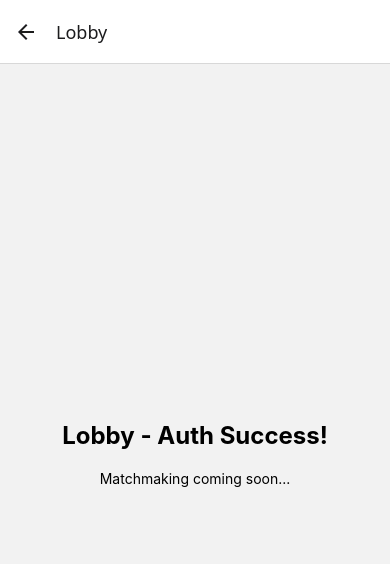
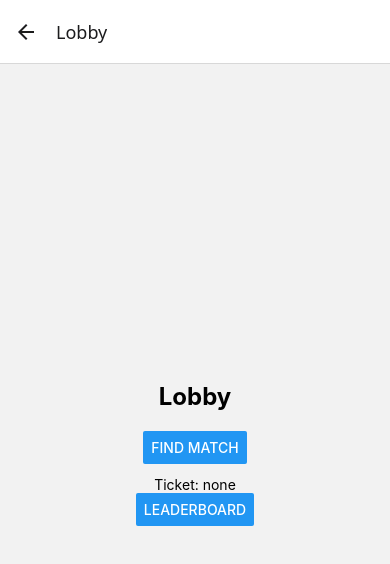
Before and after one commit to mdrazak2001/tictactoe-nakama, a React Native app in the folder client/: screen /Lobby in a window 390 px wide. Shown: the top 564 px of the page. Built offline with nearby package versions, Linux system fonts and the light colour scheme; what @heroiclabs/nakama-js, react-native-worklets would draw is missing.

Commit message:
Match making init

```diff
--- a/client/App.tsx
+++ b/client/App.tsx
@@ -21,7 +21,7 @@ export default function App() {
         <Stack.Navigator initialRouteName="Auth">
           <Stack.Screen name="Auth" component={AuthScreen} options={{ title: 'Login' }} />
           <Stack.Screen name="Lobby" component={LobbyScreen} options={{ title: 'Lobby' }} />
-          {/* <Stack.Screen name="Game" component={GameScreen} options={{ title: 'Game' }} /> */}
+          <Stack.Screen name="Game" component={GameScreen} options={{ title: 'Game' }} />
           {/* <Stack.Screen name="Leaderboard" component={LeaderboardScreen} options={{ title: 'Leaderboard' }} /> */}
         </Stack.Navigator>
       </NavigationContainer>
--- a/client/screens/GameScreen.tsx
+++ b/client/screens/GameScreen.tsx
@@ -1,6 +1,8 @@
-// screens/GameScreen.tsx - 3x3 Board with WS Moves
+// screens/GameScreen.tsx
 import React, { useState, useEffect } from 'react';
 import { View, TouchableOpacity, Text, StyleSheet, Alert, Button } from 'react-native';
+import { getSocket } from './nakamaHelpers'; // adjust path if needed
+import type { Socket } from '@heroiclabs/nakama-js';
 
 interface GameState {
   board: string[];
@@ -10,8 +12,10 @@ interface GameState {
   gameOver: boolean;
 }
 
-export default function GameScreen({ route, navigation }) {
-  const { matchId, socket } = route.params;
+export default function GameScreen({ route, navigation }: any) {
+  const { matchId } = route.params;
+  const socket: Socket | null = getSocket();
+
   const [gameState, setGameState] = useState<GameState>({
     board: ['', '', '', '', '', '', '', '', ''],
     currentTurn: '',
@@ -19,34 +23,78 @@ export default function GameScreen({ route, navigation }) {
     winner: '',
     gameOver: false,
   });
-  const [myUserId] = useState('');  // Set from session.userId in lobby
 
   useEffect(() => {
-    const handleMatchData = (data) => {
-      if (data.matchId === matchId) {
-        const state: GameState = JSON.parse(data.data);
-        setGameState(state);
-        if (state.gameOver) {
-          const message = state.winner ? (state.winner === 'X' ? 'X Wins!' : 'O Wins!') : 'Draw!';
-          Alert.alert('Game Over', message);
-          navigation.navigate('Lobby');
+    if (!socket) {
+      Alert.alert('Socket missing', 'Connection was lost. Returning to Lobby.');
+      navigation.navigate('Lobby');
+      return;
+    }
+
+    // Handler expects Nakama MatchData shape
+    const handleMatchData = (m: any) => {
+      try {
+        // m.data is Uint8Array or null
+        const text = m.data ? new TextDecoder().decode(m.data) : null;
+        console.log('[Game] onmatchdata op:', m.op_code, 'data:', text);
+        if (!text) return;
+
+        // assume server sends serialized GameState for opCode 2
+        if (m.op_code === 2) {
+          const state = JSON.parse(text);
+          setGameState(state);
+          if (state.gameOver) {
+            const message = state.winner ? `${state.winner} Wins!` : 'Draw!';
+            Alert.alert('Game Over', message, [{ text: 'OK', onPress: () => navigation.navigate('Lobby') }]);
+          }
         }
+      } catch (err) {
+        console.error('[Game] error handling match data', err);
       }
     };
 
+    // Attach handler
     socket.onmatchdata = handleMatchData;
 
+    // Cleanup
     return () => {
-      socket.onmatchdata = null;
+      // remove handler only if same socket
+      if (socket) {
+        // best-effort: clear handler
+        socket.onmatchdata = () => {};
+      }
     };
   }, [socket, matchId, navigation]);
 
   const makeMove = async (position: number) => {
+    if (!socket) {
+      Alert.alert('Not connected', 'Socket missing.');
+      return;
+    }
     if (gameState.gameOver || gameState.board[position] !== '') return;
+
     try {
-      await socket.sendMatchStateAsync(matchId, 1, JSON.stringify({ position }));  // OpCode 1 = move
-    } catch (error) {
-      Alert.alert('Move Failed', error.message);
+      // Use opCode 1 for move (server expects this)
+      // In nakama-js v3 the method is sendMatchState (not sendMatchStateAsync)
+      await socket.sendMatchState(matchId, 1, JSON.stringify({ position }));
+      console.log('[Game] move sent', position);
+    } catch (err: any) {
+      console.error('[Game] sendMatchState error', err);
+      Alert.alert('Move Failed', String(err));
+    }
+  };
+
+  const leaveGame = async () => {
+    if (!socket) {
+      navigation.navigate('Lobby');
+      return;
+    }
+    try {
+      await socket.leaveMatch(matchId);
+    } catch (err) {
+      console.warn('[Game] leaveMatch error', err);
+    } finally {
+      navigation.navigate('Lobby');
     }
   };
 
@@ -59,7 +107,7 @@ export default function GameScreen({ route, navigation }) {
   return (
     <View style={styles.container}>
       <Text style={styles.status}>
-        {gameState.gameOver ? 'Game Over' : `Turn: ${gameState.currentTurn ? 'X' : 'O'}`}
+        {gameState.gameOver ? 'Game Over' : `Turn: ${gameState.currentTurn || '—'}`}
       </Text>
       <View style={styles.board}>
         {Array.from({ length: 3 }, (_, row) =>
@@ -68,41 +116,16 @@ export default function GameScreen({ route, navigation }) {
           </View>
         )}
       </View>
-      <Button title="Leave Game" onPress={() => socket.leaveMatchAsync(matchId)} />
+      <Button title="Leave Game" onPress={leaveGame} />
     </View>
   );
 }
 
 const styles = StyleSheet.create({
-  container: {
-    flex: 1,
-    justifyContent: 'space-between',
-    alignItems: 'center',
-    padding: 20,
-    backgroundColor: '#f0f0f0',
-  },
-  status: {
-    fontSize: 18,
-    fontWeight: 'bold',
-    marginTop: 20,
-  },
-  board: {
-    marginTop: 20,
-  },
-  row: {
-    flexDirection: 'row',
-  },
-  cell: {
-    width: 100,
-    height: 100,
-    borderWidth: 2,
-    borderColor: '#333',
-    justifyContent: 'center',
-    alignItems: 'center',
-    backgroundColor: '#fff',
-  },
-  symbol: {
-    fontSize: 50,
-    fontWeight: 'bold',
-  },
+  container: { flex: 1, justifyContent: 'space-between', alignItems: 'center', padding: 20 },
+  status: { fontSize: 18, fontWeight: 'bold', marginTop: 20 },
+  board: { marginTop: 20 },
+  row: { flexDirection: 'row' },
+  cell: { width: 100, height: 100, borderWidth: 2, borderColor: '#333', justifyContent: 'center', alignItems: 'center', backgroundColor: '#fff' },
+  symbol: { fontSize: 50, fontWeight: 'bold' },
 });
--- a/client/screens/LobbyScreen.tsx
+++ b/client/screens/LobbyScreen.tsx
@@ -1,37 +1,121 @@
-import React from 'react';
-import { View, Text, StyleSheet } from 'react-native';
+// screens/LobbyScreen.tsx
+import React, { useState, useRef, useEffect } from 'react';
+import { View, Text, Button, StyleSheet, Alert } from 'react-native';
 import { StackNavigationProp } from '@react-navigation/stack';
+import { getStoredSession, createSocketAndConnect, findMatch, joinMatch, removeMatchmaker } from './nakamaHelpers';
+import type { Socket, Session, MatchmakerTicket } from '@heroiclabs/nakama-js';
 
 type RootStackParamList = {
   Auth: undefined;
   Lobby: undefined;
-  Game: undefined;
+  Game: { matchId: string };
   Leaderboard: undefined;
 };
 
 type Props = {
-  navigation: StackNavigationProp<RootStackParamList, 'Auth'>;
+  navigation: StackNavigationProp<RootStackParamList, 'Lobby'>;
 };
 
 export default function LobbyScreen({ navigation }: Props) {
+  const [loading, setLoading] = useState(false);
+  const [ticketInfo, setTicketInfo] = useState<string | null>(null);
+  const socketRef = useRef<Socket | null>(null);
+  const ticketRef = useRef<MatchmakerTicket | null>(null);
+
+  useEffect(() => {
+    return () => {
+      // cleanup on unmount: optionally remove matchmaker / disconnect socket
+      (async () => {
+        if (socketRef.current && ticketRef.current) {
+          await removeMatchmaker(socketRef.current, ticketRef.current);
+        }
+        // keep socket connected if you want to reuse; otherwise disconnect:
+        // socketRef.current?.disconnect();
+      })();
+    };
+  }, []);
+
+  const joinMatchFlow = async () => {
+    setLoading(true);
+    try {
+      const session: Session | null = await getStoredSession();
+      if (!session) {
+        Alert.alert('Session missing', 'Please login first');
+        setLoading(false);
+        return;
+      }
+
+      // ensure socket is created + connected and attach handlers BEFORE findMatch
+      let sock = socketRef.current;
+      if (!sock) {
+        sock = await createSocketAndConnect(session);
+        socketRef.current = sock;
+      }
+
+      // Attach handlers (safe to re-assign; refer to same sock ref)
+      sock.onmatchmakermatched = async (mm: any) => {
+        console.log('[Lobby] onmatchmakermatched', mm);
+        try {
+          const matchId = mm.match_id;
+          const token = mm.token;
+          // join the match first (server-authoritative)
+          await joinMatch(sock!, matchId, token);
+          // clear ticket & loading before navigation
+          ticketRef.current = null;
+          setTicketInfo(null);
+          setLoading(false);
+          navigation.navigate('Game', { matchId });
+        } catch (err) {
+          console.error('[Lobby] error joining match', err);
+          Alert.alert('Join match failed', String(err));
+          setLoading(false);
+        }
+      };
+
+      // attach matchdata for debugging (board updates, etc.)
+      sock.onmatchdata = (m: any) => {
+        const text = m.data ? new TextDecoder().decode(m.data) : null;
+        console.log('[Lobby] onmatchdata', m.op_code, text);
+      };
+
+      // Now add to matchmaker
+      const ticket = await findMatch(sock, 'casual');
+      ticketRef.current = ticket;
+      setTicketInfo(JSON.stringify(ticket));
+      console.log('[Lobby] matchmaker ticket:', ticket);
+      // keep loading true until matched or canceled
+    } catch (err) {
+      console.error('[Lobby] joinMatchFlow error', err);
+      Alert.alert('Matchmaking Error', String(err));
+      setLoading(false);
+    }
+  };
+
+  const cancelMatchmaking = async () => {
+    setLoading(false);
+    const sock = socketRef.current;
+    const ticket = ticketRef.current;
+    if (sock && ticket) {
+      await removeMatchmaker(sock, ticket);
+      ticketRef.current = null;
+      setTicketInfo(null);
+    }
+  };
+
   return (
     <View style={styles.container}>
-      <Text style={styles.title}>Lobby - Auth Success!</Text>
-      <Text>Matchmaking coming soon...</Text>
+      <Text style={styles.title}>Lobby</Text>
+      <Button title={loading ? 'Finding Match...' : 'Find Match'} onPress={joinMatchFlow} disabled={loading} />
+      <View style={{ marginTop: 12 }}>
+        <Text>Ticket: {ticketInfo ?? 'none'}</Text>
+      </View>
+      {loading && <Button title="Cancel" onPress={cancelMatchmaking} />}
+      <Button title="Leaderboard" onPress={() => navigation.navigate('Leaderboard')} />
     </View>
   );
 }
 
 const styles = StyleSheet.create({
-  container: {
-    flex: 1,
-    justifyContent: 'center',
-    alignItems: 'center',
-    padding: 20,
-  },
-  title: {
-    fontSize: 24,
-    fontWeight: 'bold',
-    marginBottom: 20,
-  },
+  container: { flex: 1, justifyContent: 'center', alignItems: 'center', padding: 20 },
+  title: { fontSize: 24, fontWeight: 'bold', marginBottom: 20 },
 });
--- /dev/null
+++ b/client/screens/nakamaHelpers.ts
@@ -0,0 +1,80 @@
+// nakamaHelpers.ts (example functions; import from your screens)
+import { Client, Socket, Session } from '@heroiclabs/nakama-js';
+import AsyncStorage from '@react-native-async-storage/async-storage';
+import type { MatchData, MatchmakerTicket } from '@heroiclabs/nakama-js';
+
+const SERVER_KEY = 'defaultkey';
+const HOST = '10.75.82.153'; // your LAN IP (or 10.0.2.2 for emulator)
+const PORT = '7350';
+
+const client = new Client(SERVER_KEY, HOST, PORT, false);
+
+// module-level socket holder so GameScreen can access the same socket
+let currentSocket: Socket | null = null;
+
+export function getSocket(): Socket | null {
+  return currentSocket;
+}
+
+export async function getStoredSession(): Promise<Session | null> {
+  const raw = await AsyncStorage.getItem('session_full');
+  if (!raw) return null;
+  return JSON.parse(raw) as Session;
+}
+
+export async function createSocketAndConnect(session: Session) {
+  const socket = client.createSocket(false, false);
+  // connect attaches the session (JWT)
+  await socket.connect(session, true);
+  // attach a simple handler for match data (opCode + data)
+  socket.onmatchdata = (matchData: MatchData) => {
+    const text = matchData.data ? new TextDecoder().decode(matchData.data) : null;
+    console.log('match data', matchData.op_code, text, matchData);
+    };
+  socket.onerror = (err) => console.error('socket error', err);
+  socket.ondisconnect = () => console.log('socket disconnected');
+
+  currentSocket = socket;
+  console.log('[nakamaHelpers] socket connected');
+  return socket;
+}
+
+// Fixed: socket.addMatchmakerAsync (WS method, session via connect)
+export async function findMatch(socket: Socket, mode = 'casual'): Promise<MatchmakerTicket> {
+  const min = 2, max = 2;
+  const query = mode === 'casual' ? '*' : `mode = "${mode}"`;
+  console.log('Calling addMatchmakerAsync with query:', query, 'min:', min, 'max:', max);
+  const ticket: MatchmakerTicket = await socket.addMatchmaker(query, min, max);
+  console.log('addMatchmaker ticket created:', ticket.ticket);
+  return ticket;
+}
+
+export async function joinMatch(socket: Socket, matchId: string, token: string) {
+  try {
+    await socket.joinMatch(matchId, token);
+    console.log('[nakamaHelpers] joinMatch success', matchId);
+  } catch (err) {
+    console.error('[nakamaHelpers] joinMatch failed', err);
+    throw err;
+  }
+}
+
+export async function removeMatchmaker(socket: Socket, ticket: MatchmakerTicket | string) {
+  try {
+    const ticketStr = typeof ticket === 'string' ? ticket : (ticket.ticket ?? '');
+    if (!ticketStr) return;
+    await socket.removeMatchmaker(ticketStr);
+    console.log('[nakamaHelpers] removed matchmaker ticket', ticketStr);
+  } catch (err) {
+    console.warn('[nakamaHelpers] removeMatchmaker failed', err);
+  }
+}
+
+export function disconnect() {
+  try {
+    if (currentSocket) {
+      try { currentSocket.disconnect(true); } catch(e){/* ignore */ }
+      currentSocket = null;
+    }
+  } catch {}
+}
```
